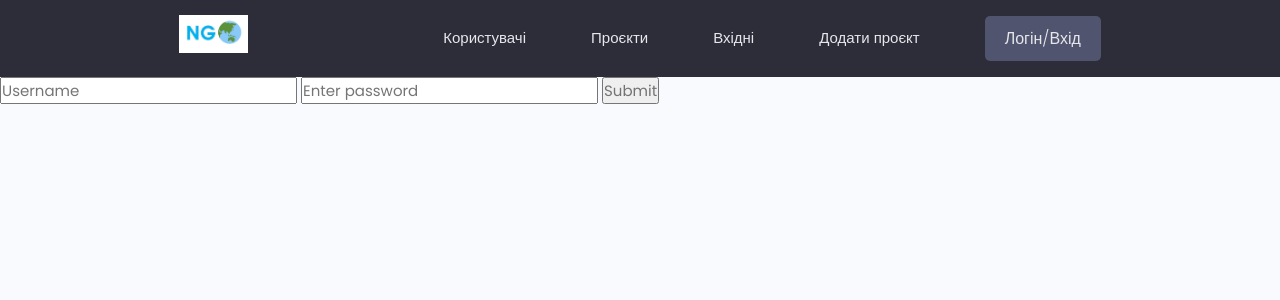
After one commit to ruslanliska/NGO, a Django app: page /login/ in a window 1280 px wide. The commit adds this page. Shown: the top 300 px of the page. Run offline with Django 4.2, Linux system fonts and the light colour scheme; parts of the project's set-up code (start-up, migrations or seed data) failed here and were passed over; some libraries are stand-ins or nearby versions.

Commit message:
Created init login html page and created login and logout functionality

```diff
--- a/templates/navbar.html
+++ b/templates/navbar.html
@@ -18,7 +18,12 @@
           <li class="header__menuItem"><a href="{% url 'projects' %}">Проєкти</a></li>
           <li class="header__menuItem"><a href="">Вхідні</a></li>
           <li class="header__menuItem"><a href="{% url 'create-project' %}">Додати проєкт</a></li>
-          <li class="header__menuItem"><a href="" class="btn btn--sub">Логін/Вхід</a></li>
+
+          {% if request.user.is_authenticated %}
+          <li class="header__menuItem"><a href="{% url 'logout' %}" class="btn btn--sub">Вийти</a></li>
+          {% else %}
+          <li class="header__menuItem"><a href="{% url 'login' %}" class="btn btn--sub">Логін/Вхід</a></li>
+          {% endif %}
         </ul>
       </nav>
     </div>
--- /dev/null
+++ b/users/templates/users/login_register.html
@@ -0,0 +1,12 @@
+{% extends 'main.html' %}
+
+{% block content %}
+
+<form action="{% url 'login' %}" method="POST">
+    {% csrf_token  %}
+    <input type="text" name="username" placeholder="Username" />
+    <input type="text" name="password" placeholder="Enter password" />
+    <input type="submit" name="Login" />
+</form>
+
+{% endblock content %}
--- a/users/urls.py
+++ b/users/urls.py
@@ -2,6 +2,10 @@ from django.urls import path
 from . import views
 
 urlpatterns = [
+    path('login/', views.loginUser, name='login'),
+    path('logout/', views.logoutUser, name='logout'),
+
+
     path('', views.profiles, name='profiles'),
     path('profile/<str:pk>/', views.userProfile, name="userprofile"),
 ]
--- a/users/views.py
+++ b/users/views.py
@@ -1,5 +1,37 @@
-from django.shortcuts import render
+from django.shortcuts import render, redirect
+from django.contrib.auth import login, authenticate, logout
+from django.contrib.auth.models import User
+
+
 from .models import Profile
+
+
+def loginUser(request):
+    if request.method == 'POST':
+        username = request.POST['username']
+        password = request.POST['password']
+
+        try:
+            user = User.objects.get(username=username)
+
+        except:
+            print("Username does not exists")
+
+        user = authenticate(request, username=username, password=password)
+
+        if user is not None:
+            login(request, user)
+            return redirect('profiles')
+        else:
+            print('Username or password is incorrect')
+
+
+    return render(request, 'users/login_register.html')
+
+
+def logoutUser(request):
+    logout(request)
+    return redirect('login')
 
 
 def profiles(request):
```
